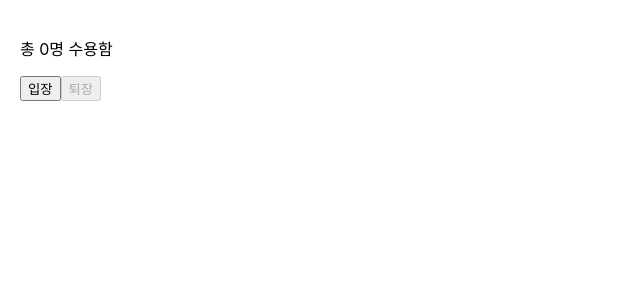
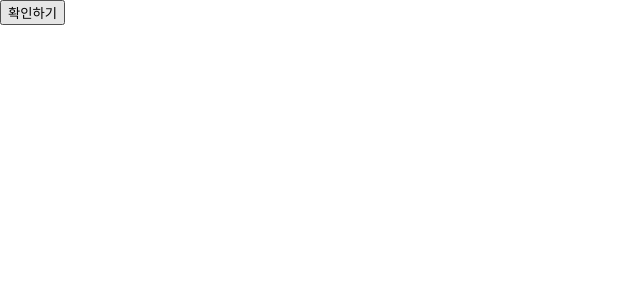
Before and after one commit to sh0114/Practice_React, a React (Create React App) app in the folder my-app/: page / in a window 1280 px wide. Shown: the top 300 px of the page, without its empty margins (0-640 px from the left). Built offline with nearby package versions, Linux system fonts and the light colour scheme.

Commit message:
230218 처음만난리액트 8강, 이벤트처리

```diff
--- /dev/null
+++ b/my-app/src/chapter_08/ConfirmButton.jsx
@@ -0,0 +1,32 @@
+import React from "react";
+
+//bind하기
+
+class ConfirmButton extends React.Component{
+    constructor(props){
+        super(props);
+
+        this.state = {
+            isConfirmed: false,
+        };
+
+        this.handleConfirm = this.handleConfirm.bind(this);
+    }
+
+    handleConfirm() {
+        this.setState((prevState) => ({
+            isConfirmed: !prevState.isConfirmed,
+        }));
+    }
+
+    render() {
+        return(
+            <button onClick={this.handleConfirm} disabled={this.state.isConfirmed}>
+                {this.state.isConfirmed ? "확인됨" : "확인하기"}
+            </button>
+
+        );
+    }
+}
+
+export default ConfirmButton;
--- /dev/null
+++ b/my-app/src/chapter_08/ConfirmButtonCFS.jsx
@@ -0,0 +1,40 @@
+import React from "react";
+
+// class fields syntax 사용하기
+
+class ConfirmButtonCFS extends React.Component{
+    constructor(props){
+        super(props);
+
+        this.state = {
+            isConfirmed: false,
+        };
+
+     //   this.handleConfirm = this.handleConfirm.bind(this);
+    }
+
+    handleConfirm = () => {
+        this.setState((prevState) => ({
+            isConfirmed: !prevState.isConfirmed,
+        }));
+    }; // arrow function으로 변경!
+
+    /*
+    handleConfirm() {
+        this.setState((prevState) => ({
+            isConfirmed: !prevState.isConfirmed,
+        }));
+    }
+    */
+
+    render() {
+        return(
+            <button onClick={this.handleConfirm} disabled={this.state.isConfirmed}>
+                {this.state.isConfirmed ? "확인됨" : "확인하기"}
+            </button>
+
+        );
+    }
+}
+
+export default ConfirmButtonCFS;
--- /dev/null
+++ b/my-app/src/chapter_08/ConfirmButtonFC.jsx
@@ -0,0 +1,19 @@
+import React, {useState} from "react";
+
+//함수 컴포넌트 사용법
+
+function ConfirmButtonFC(props) {
+    const [isConfirmed, setIsConfirmed] = useState(false);
+
+    const handleConfirm = () =>{
+        setIsConfirmed((prevIsConfirmed)=> !prevIsConfirmed);
+    };
+
+    return(
+        <button onClick={handleConfirm} disabled={isConfirmed}>
+            {isConfirmed ? "확인됨" : "확인하기"}
+        </button>
+    );
+}
+
+export default ConfirmButtonFC;
--- a/my-app/src/index.js
+++ b/my-app/src/index.js
@@ -9,14 +9,17 @@
 import CommentList from './chapter_05/commentList'
 import NotificationList from './chapter_06/NotificationList';
 import Accomodate from './chapter_07/Accommodate';
+import ConfirmButton from './chapter_08/ConfirmButton';
+import ConfirmButtonCFS from './chapter_08/ConfirmButtonCFS';
+import ConfirmButtonFC from './chapter_08/ConfirmButtonFC';
 
 const root = ReactDOM.createRoot(document.getElementById('root'));
 
 root.render(
   <React.StrictMode>
-   <Accomodate />
+   <ConfirmButtonFC />
   </React.StrictMode>,
-  document.getElementById('root')
+  // document.getElementById('root')
 );
 
 /*
```
